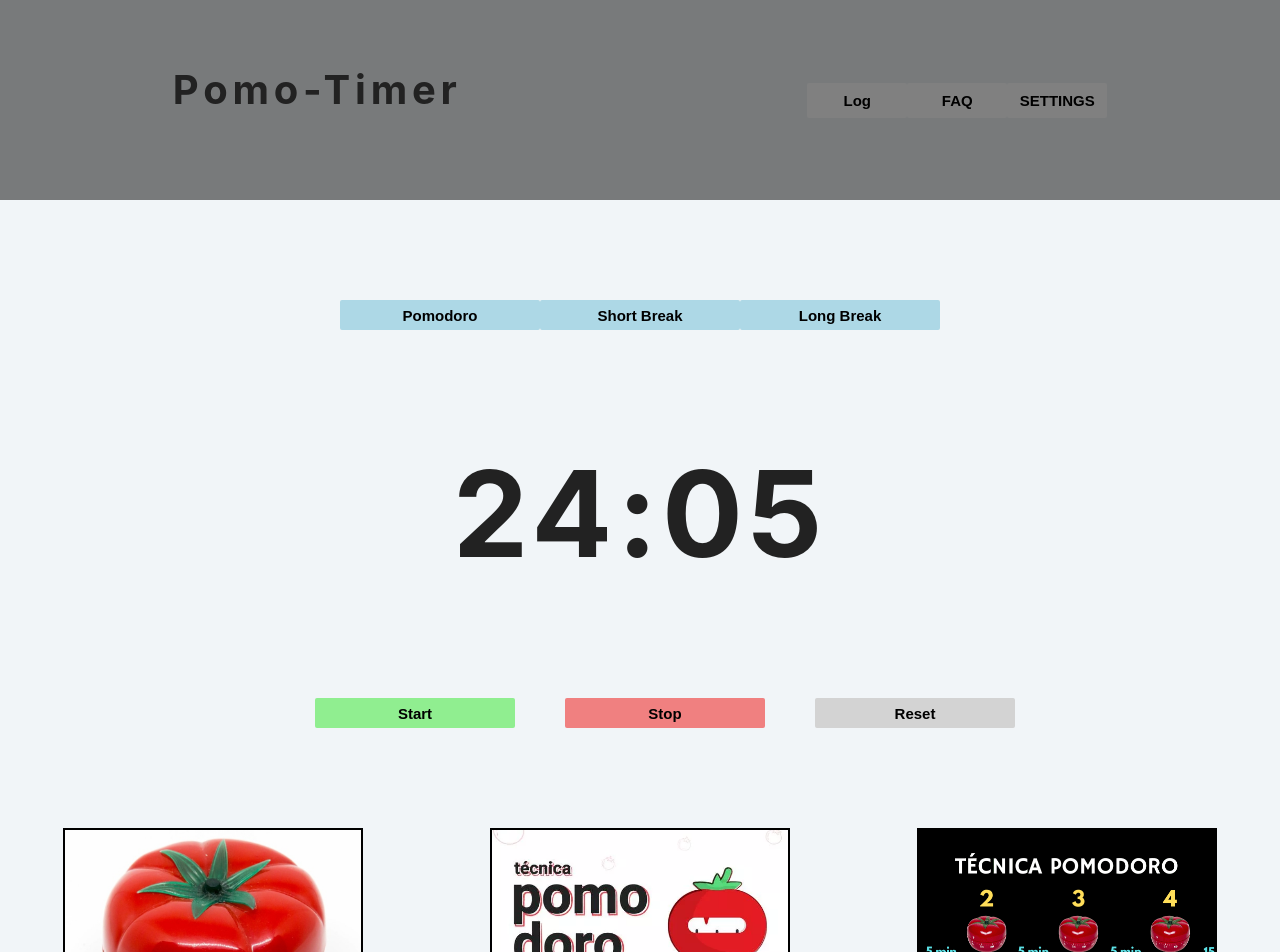
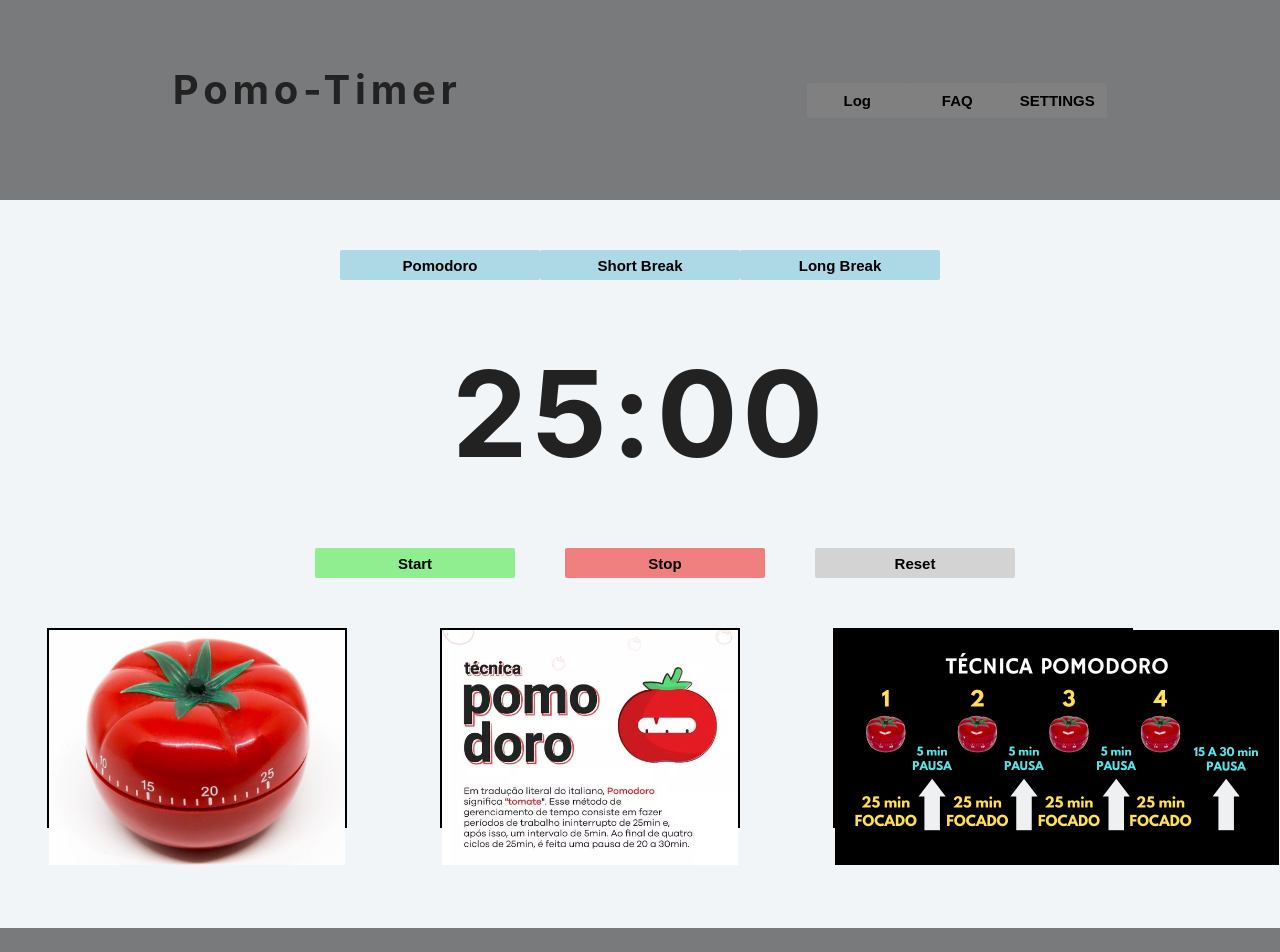
Before and after one commit to BlackSheep1337/pomo-timer, a React (Create React App) app: page / in a window 1280 px wide. Shown: the top 952 px of the page. Built offline with nearby package versions, Linux system fonts and the light colour scheme.

Commit message:
document title adicionado

```diff
--- a/src/components/Ads.js
+++ b/src/components/Ads.js
@@ -14,7 +14,7 @@ export default function Ads() {
         <img src={ PomodoroWeb } alt="pomodoro web" />
       </div>
       <div>
-        <img src={ TecnicaPomo } alt="tecnica" />
+        <img className="tecnica" src={ TecnicaPomo } alt="tecnica" />
       </div>
     </AdContainer>
   )
--- a/src/components/ControlButtons.js
+++ b/src/components/ControlButtons.js
@@ -3,7 +3,7 @@ import { TimerControlContainer } from './styles';
 import { useGlobalContext } from '../contextAPP/context';
 
 export default function ControlButtons() {
-  const { handlePomodoro, handleStart, handleStop } = useGlobalContext()
+  const { handleReset, handleStart, handleStop } = useGlobalContext()
   return (
     <TimerControlContainer>
       <button onClick={ handleStart } className="green">
@@ -12,7 +12,7 @@ export default function ControlButtons() {
       <button onClick={ handleStop } className="red">
         Stop
       </button>
-      <button onClick={ handlePomodoro } className="gray">
+      <button onClick={ handleReset } className="gray">
         Reset
       </button>
     </TimerControlContainer>
--- a/src/components/styles.js
+++ b/src/components/styles.js
@@ -39,7 +39,7 @@ export const Nav = styled.nav`
 `;
 
 export const ButtonsContainer = styled.div`
-  margin-top: 100px;
+  margin-top: 50px;
   display: flex;
   justify-content: center;
   align-items: center;
@@ -64,14 +64,13 @@ export const ButtonsContainer = styled.div`
 
 export const TimerContainer = styled.div`
   text-align: center;
-  margin-top: 100px;
+  margin-top: 50px;
   font-size: 60px;
 `;
 
 export const TimerControlContainer = styled.div`
   text-align: center;
-  margin-top: 100px;
-
+  margin-top: 50px;
   button {
       font-size: 15px;
       font-weight: 700;
@@ -100,9 +99,10 @@ export const TimerControlContainer = styled.div`
 `;
 
 export const AdContainer = styled.div`
-  margin-top: 100px;
+  margin-top: 50px;
   display: flex;
   justify-content: space-around;
+  margin-right: 100px;
   div {
     border: 2px solid black;
     width: 300px;
@@ -119,6 +119,9 @@ export const AdContainer = styled.div`
     width: 100%;
     height: 120%;
   }
+  .tecnica {
+     width: 150%;
+    }
 `;
 
 export const FooterContainer = styled.footer`
--- a/src/contextAPP/context.js
+++ b/src/contextAPP/context.js
@@ -10,7 +10,7 @@ const INITIAL_STATE = {
 
 const AppProvider = ({ children }) => {
   const [STATE, setSTATE] = useState(INITIAL_STATE);
-  const [timerControl, setTimerControl] = useState(false);
+  const [timerControl, setTimerControl] = useState(true);
 
   useEffect(() => {
     const { minutes, seconds } = STATE;
@@ -30,6 +30,9 @@ const AppProvider = ({ children }) => {
     if (timerControl) {
       clearInterval(timeout);
     }
+    document.title= `${minutes < 10 ? `0${ minutes }` : minutes}
+    :
+    ${seconds < 10 ? `0${ seconds }` : seconds } | Promo-Timer`;
     return () => clearInterval(timeout);
   }, [STATE, timerControl]);
 
@@ -53,6 +56,10 @@ const AppProvider = ({ children }) => {
     setTimerControl(true);
   }
 
+  const handleReset= () => {
+    setSTATE({ minutes: 25, seconds: 0 });
+  }
+
   return <AppContext.Provider value={{
     STATE,
     setSTATE,
@@ -61,6 +68,7 @@ const AppProvider = ({ children }) => {
     handleLongBreak,
     handleStart,
     handleStop,
+    handleReset,
   }}>
     { children }
   </AppContext.Provider>
```
